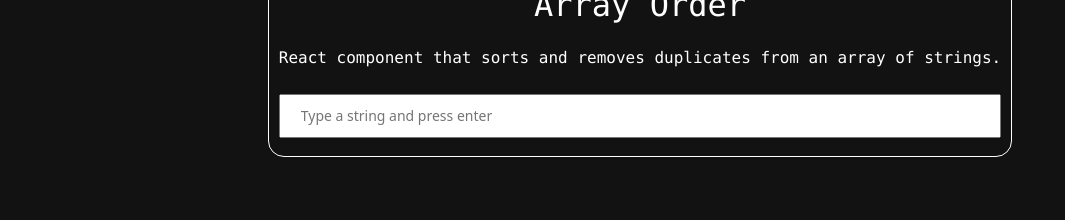
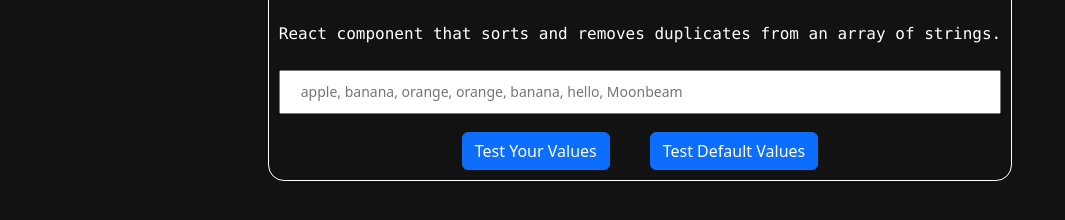
Before and after one commit to Moondevbeam/Moonchallenge, a React (Create React App) app: page / in a window 1280 px wide. Both pictures are taken after a click on the button 83 px from the left and 29 px from the top of the page. Shown: the part 298-518 px from the top of the page, without its empty margins (0-1065 px from the left). Built offline with nearby package versions, Linux system fonts and the light colour scheme.

Commit message:
major changes and bug fixes, improved UX

```diff
--- a/src/App.css
+++ b/src/App.css
@@ -27,3 +27,15 @@
 .App-link {
   color: #61dafb;
 }
+
+.small {
+  padding: 10px;
+  font-size: 16px;
+}
+
+@media (max-width: 768px) {
+  .small {
+    padding: 6px;
+    font-size: 12px;
+  }
+}
--- a/src/pages/Four.js
+++ b/src/pages/Four.js
@@ -1,36 +1,3 @@
-// fourthFunction
-//This is only Javascript, React Component is below
-// function Four(array1, array2) {
-//     const arr = [];
-
-//     //Array.filter string value
-//     const filteredArr1 = array1.filter(x => typeof x === 'string');
-//     const filteredArr2 = array2.filter(x => typeof x === 'string');
-//  //ForEach Loop checking values in the filtered array
-//     filteredArr1.forEach(str => {
-//       if (!filteredArr2.includes(str)) {
-//         arr.push(str);
-//       }
-//     });
-//     filteredArr2.forEach(str => {
-//       if (!filteredArr1.includes(str)) {
-//         arr.push(str);
-//       }
-//     });
-
-//     return arr;
-//   }
-
-//  //test array
-//   const array1 = ['Wow', 2, 'Hello', undefined, 0, 'Jack'];
-//   const array2 = ['one', 3, 'Ann', 'Michael', 1000, null, ];
-
-
-//   //function call
-//   const arr = Four(array1, array2);
-//   console.log(arr);
-
-
 import React, { useState, useEffect } from "react";
 
 function Four() {
@@ -76,7 +43,7 @@ function Four() {
         display: "flex",
         justifyContent: "center",
         alignItems: "center",
-        height: "70vh",
+        height: "80vh",
       }}
     >
       <div
@@ -109,11 +76,11 @@ function Four() {
           value={filteredarr2}
           onChange={(e) => setArray2(e.target.value.split(","))}
         />
-        <button className="ma btn btn-primary code ma2" onClick={handleTestButtonClick}>
-          Test
-        </button>
         <label className="white code">Result:</label>
         <p>{result.join(", ")}</p>
+        <div style={{ display: "flex", justifyContent: "center", marginTop: "10px" }}>
+        <button className="ma btn btn-primary code ma2" onClick={handleTestButtonClick}>Test Predefined Values</button>
+        </div>
       </div>
     </div>
   );
--- a/src/pages/One.js
+++ b/src/pages/One.js
@@ -22,6 +22,29 @@ const handleAddString = (inputText) => {
       handleAddString(e.target.value);
       e.target.value = "";
     }
+  };
+
+  // Handler function for the button click
+  const handleClick = () => {
+    const inputElement = document.getElementById("input-text");
+    handleAddString(inputElement.value);
+    inputElement.value = "";
+  };
+
+  // Handler function for adding predefined values
+  const handleAddPredefinedValues = () => {
+    const predefinedValues = [
+      "apple", "banana", "orange", "orange", "banana", "hello", "Moonbeam",
+    ];
+    const newStringArray = removeDuplicates([...string, ...predefinedValues]);
+    newStringArray.sort((a, b) => a.localeCompare(b)); //localCompare compare strings and will alphabetical order them
+    setString(newStringArray);
+  };
+// this will remove duplicates for the predefined values
+  const removeDuplicates = (arr) => {
+    return arr.filter((value, index, self) => {
+      return self.indexOf(value) === index;
+    });
   };
 
   return (
@@ -50,11 +73,16 @@ const handleAddString = (inputText) => {
       >
         <h1 className="white code">Array Order</h1>
         <p className="white code">React component that sorts and removes duplicates from an array of strings.</p>
-        <input //Input element
+        <input
+          id="input-text" //Input element
           type="text"
           onKeyDown={handleKeyDown}
-          placeholder="Type a string and press enter"
+          placeholder="apple, banana, orange, orange, banana, hello, Moonbeam"
         />
+        <div style={{ display: "flex", justifyContent: "center", marginTop: "10px" }}>
+          <button style={{ marginRight: "40px" }} className="btn btn-primary small" onClick={handleClick}>Test Your Values</button>
+        <button className="btn btn-primary" onClick={handleAddPredefinedValues}>Test Default Values</button>
+        </div>
         {string.map((item, index) => ( //Display the array of strings
           <div
             className="white code"
--- a/src/pages/Two.js
+++ b/src/pages/Two.js
@@ -6,6 +6,11 @@ function Two() {
   const [string1, setString1] = useState('');
   const [string2, setString2] = useState('');
   const [areAnagrams, setAreAnagrams] = useState(false);
+
+  const handleAddPredefinedValues = () => {
+    setString1('tiziano');
+    setString2('notizia');
+  };
 
   const checkAnagrams = () => {
     if (!string1 || !string2) {
@@ -91,6 +96,9 @@ function Two() {
               "{string1}" and "{string2}" are NOT anagrams.
             </p>
           )}
+          <div style={{ display: "flex", justifyContent: "center", marginTop: "10px" }}>
+              <button className="btn btn-primary small" onClick={handleAddPredefinedValues}>Add Predefined Values</button>
+          </div>
         </div>
         </div>
       </div>
```
Also changed, not shown: src/index.css (line endings or trailing spaces), src/pages/Three.js.
